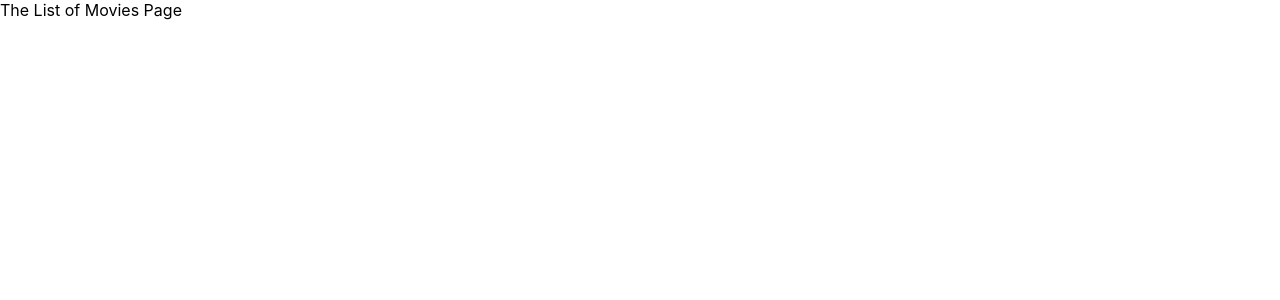
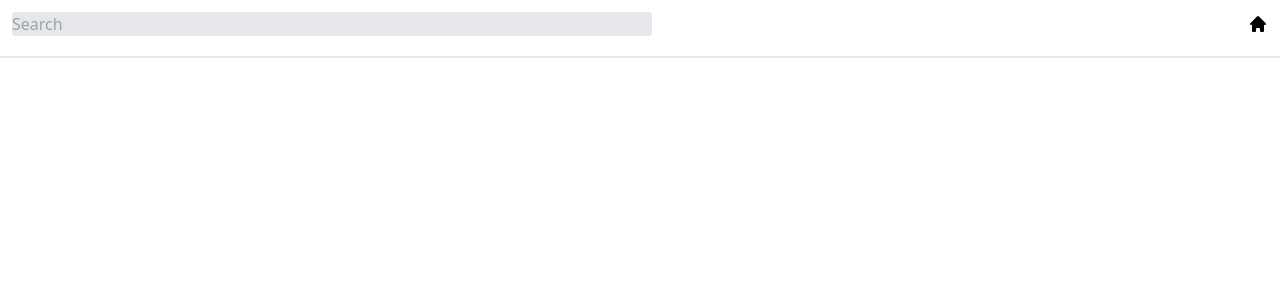
Before and after one commit to KiranKrishna004/GSIV20_Kiran_Krishna, a React (Create React App) app: page / in a window 1280 px wide. Shown: the top 300 px of the page. Built offline with nearby package versions, Linux system fonts and the light colour scheme.

Commit message:
Navbar and Tailwindcss added

```diff
--- a/package.json
+++ b/package.json
@@ -3,6 +3,7 @@
   "version": "0.1.0",
   "private": true,
   "dependencies": {
+    "@heroicons/react": "^1.0.5",
     "@testing-library/jest-dom": "^5.16.2",
     "@testing-library/react": "^12.1.2",
     "@testing-library/user-event": "^13.5.0",
@@ -35,5 +36,8 @@
       "last 1 firefox version",
       "last 1 safari version"
     ]
+  },
+  "devDependencies": {
+    "tailwindcss": "^3.0.22"
   }
 }
--- a/src/App.js
+++ b/src/App.js
@@ -1,13 +1,17 @@
 /** @format */
 import Home from "./components/Home";
+import Navbar from "./components/Navbar";
 import { BrowserRouter as Router, Routes, Route, Link } from "react-router-dom";
 const App = () => {
 	return (
-		<Router>
-			<Routes>
-				<Route path='/' element={<Home />}></Route>
-			</Routes>
-		</Router>
+		<div className='flex'>
+			<Router>
+				<Navbar />
+				<Routes>
+					<Route path='/' element={<Home />}></Route>
+				</Routes>
+			</Router>
+		</div>
 	);
 };
 
--- a/src/components/Home.js
+++ b/src/components/Home.js
@@ -1,10 +1,6 @@
 /** @format */
 
 const Home = () => {
-	return (
-		<div>
-			<>The List of Movies Page</>
-		</div>
-	);
+	return <div>{/* <>The List of Movies Page</> */}</div>;
 };
 export default Home;
--- /dev/null
+++ b/src/components/Navbar.js
@@ -0,0 +1,24 @@
+/** @format */
+const Navbar = () => {
+	return (
+		<div className=' w-full border-solid border-b-2 '>
+			<div className='w-full mb-5 mt-3 flex justify-between items-center'>
+				<input
+					type='text'
+					className='rounded ml-3 bg-gray-200 w-1/2'
+					placeholder='Search'
+				/>
+				<button className=''>
+					<svg
+						xmlns='http://www.w3.org/2000/svg'
+						className='h-5 w-5 mr-3'
+						viewBox='0 0 20 20'
+						fill='currentColor'>
+						<path d='M10.707 2.293a1 1 0 00-1.414 0l-7 7a1 1 0 001.414 1.414L4 10.414V17a1 1 0 001 1h2a1 1 0 001-1v-2a1 1 0 011-1h2a1 1 0 011 1v2a1 1 0 001 1h2a1 1 0 001-1v-6.586l.293.293a1 1 0 001.414-1.414l-7-7z' />
+					</svg>
+				</button>
+			</div>
+		</div>
+	);
+};
+export default Navbar;
--- a/src/index.css
+++ b/src/index.css
@@ -1,13 +1,5 @@
-body {
-  margin: 0;
-  font-family: -apple-system, BlinkMacSystemFont, 'Segoe UI', 'Roboto', 'Oxygen',
-    'Ubuntu', 'Cantarell', 'Fira Sans', 'Droid Sans', 'Helvetica Neue',
-    sans-serif;
-  -webkit-font-smoothing: antialiased;
-  -moz-osx-font-smoothing: grayscale;
-}
+/** @format */
 
-code {
-  font-family: source-code-pro, Menlo, Monaco, Consolas, 'Courier New',
-    monospace;
-}
+@tailwind base;
+@tailwind components;
+@tailwind utilities;
--- /dev/null
+++ b/tailwind.config.js
@@ -0,0 +1,9 @@
+/** @format */
+
+module.exports = {
+	content: ["./src/**/*.{html,js}"],
+	theme: {
+		extend: {},
+	},
+	plugins: [],
+};
```
Also changed, not shown: 1 other file (tests, documents, lock files or other folders).
